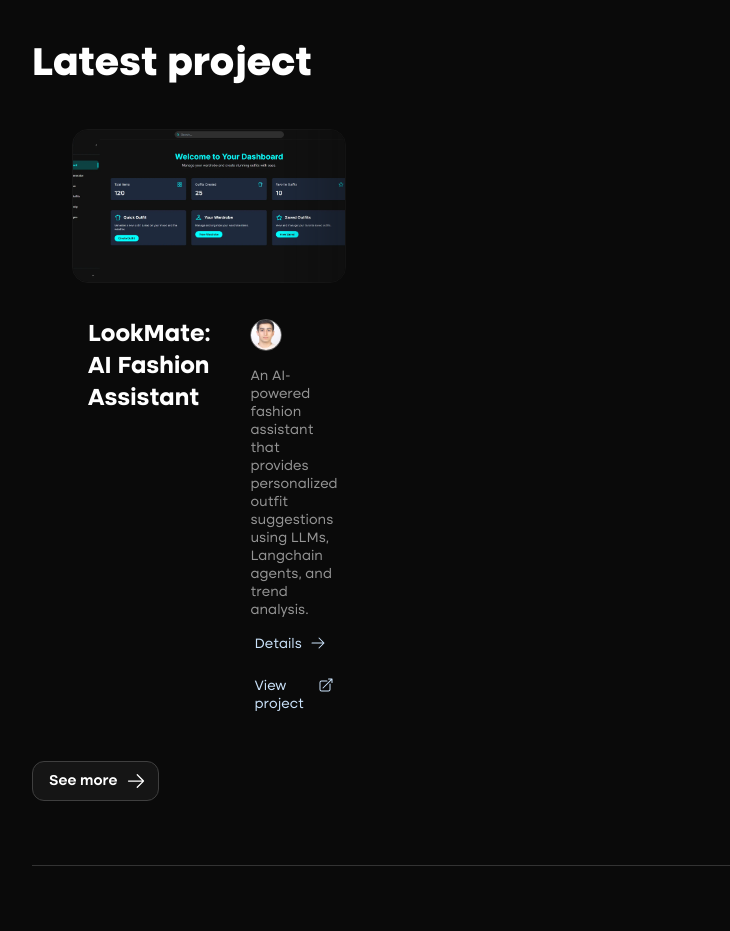
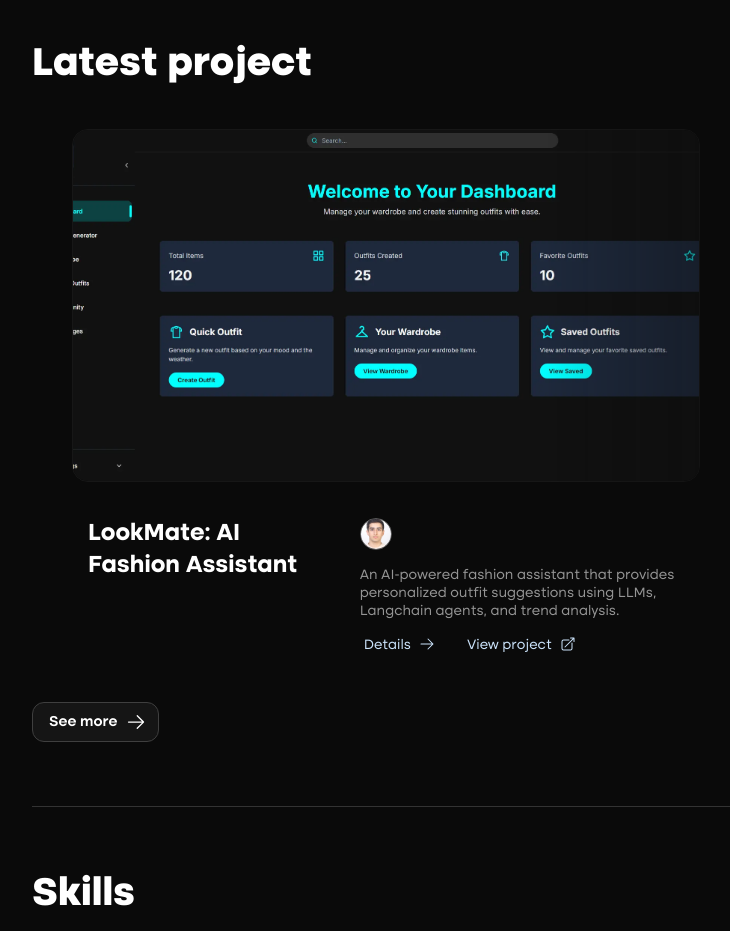
Before and after one commit to boxerarakelyan777/Portfolio-Web, a Next.js app: page /about in a window 1280 px wide. Shown: the part 3640-4571 px from the top of the page, without its empty margins (412-1142 px from the left). Built offline with nearby package versions, Linux system fonts and the light colour scheme.

Commit message:
Fixed visual bug with the project section in the about page

```diff
--- a/src/components/projects/Projects.tsx
+++ b/src/components/projects/Projects.tsx
@@ -21,9 +21,11 @@ export function Projects({ range, marginBottom = "40" }: ProjectsProps) {
     ? sortedProjects.slice(range[0] - 1, range[1] ?? sortedProjects.length)
     : sortedProjects;
 
+  const columns = displayedProjects.length === 1 ? 1 : 2;
+
   return (
     <Grid
-      columns={2}
+      columns={columns}
       tabletColumns={1}
       fillWidth
       gap="xl"
```
